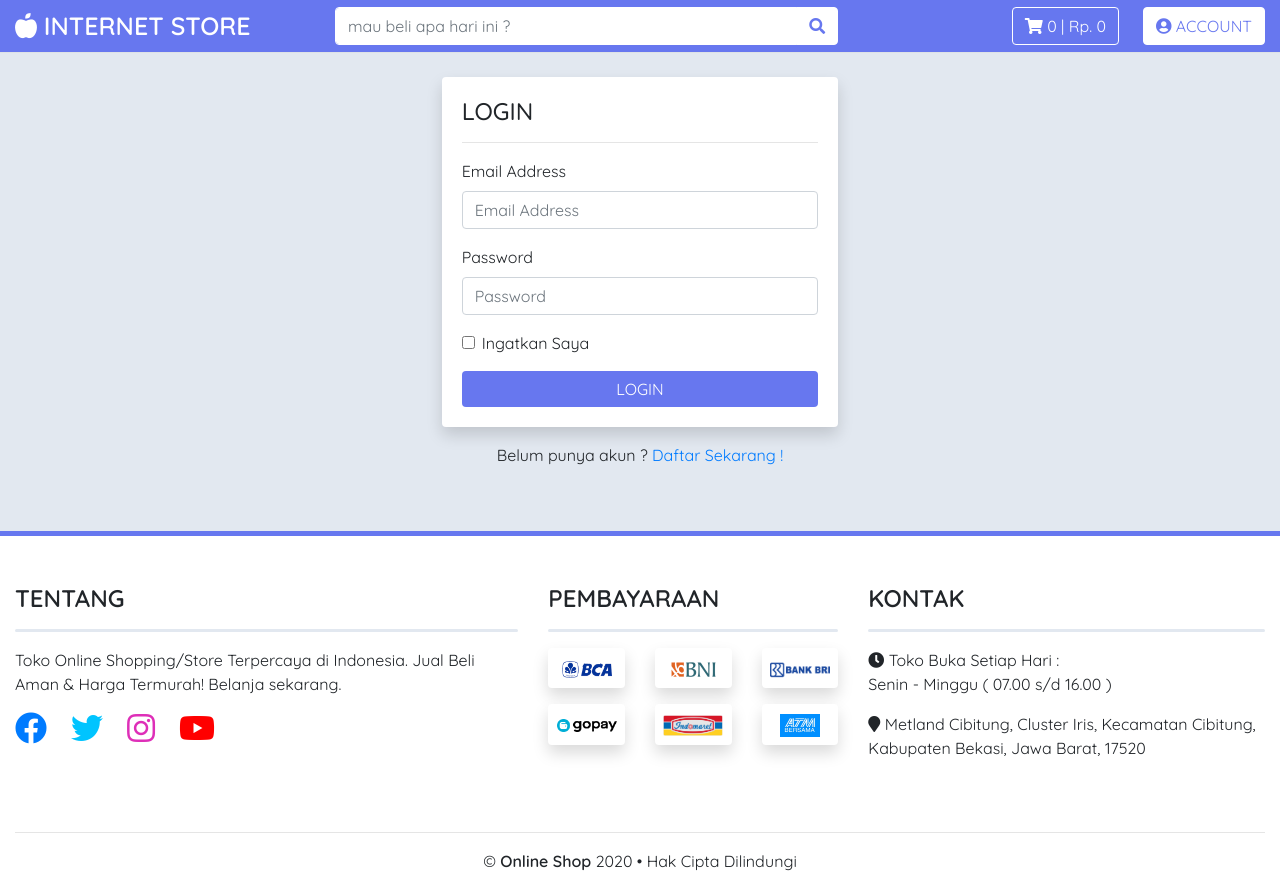
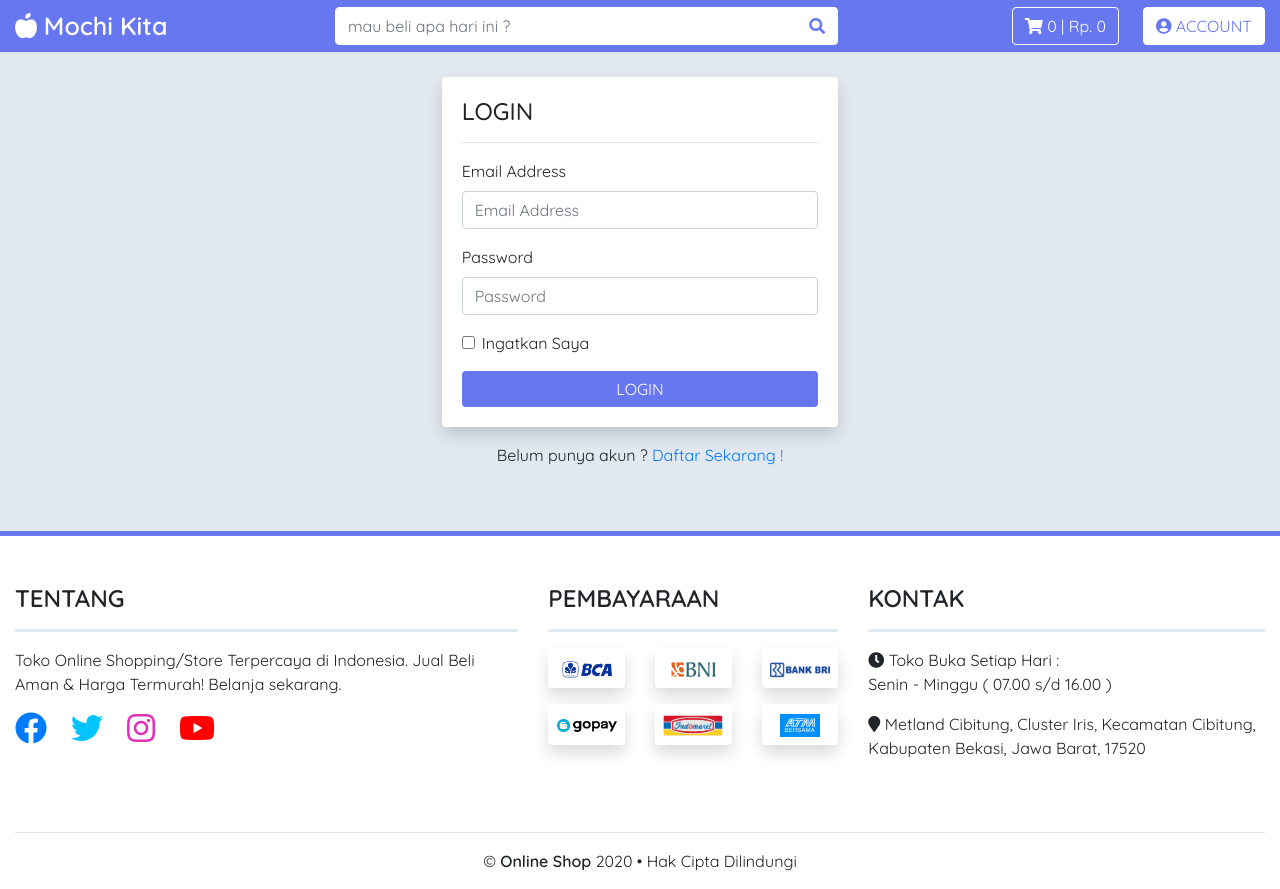
Before and after one commit to adhityaranggap/frontend-store, a Vue app: page /login in a window 1280 px wide. Built offline with nearby package versions, Linux system fonts and the light colour scheme.

Commit message:
edit url api and logo

```diff
--- a/public/index.html
+++ b/public/index.html
@@ -4,7 +4,8 @@
 <head>
     <meta charset="UTF-8">
     <meta name="viewport" content="width=device-width, initial-scale=1.0">
-    <title>Internet Store - Toko Onlien Apple Terpercaya No. 1 di Indonesia</title>
+    <title>Mochi Kita - Toko Online Apple Terpercaya No. 1 di Indonesia</title>
+    <link rel="shortcut icon" href="https://shop.rumahinternet.id/assets/img/shop-2.png" type="image/x-icon">
     <link rel="stylesheet" href="https://stackpath.bootstrapcdn.com/bootstrap/4.5.2/css/bootstrap.min.css">
     <link href="https://cdnjs.cloudflare.com/ajax/libs/font-awesome/5.12.1/css/all.min.css" rel="stylesheet">
     <style>
--- a/src/api/Api.js
+++ b/src/api/Api.js
@@ -3,7 +3,7 @@ import axios from 'axios'
 
 const Api = axios.create({
     //set default endpoint API
-    baseURL: 'https://shop.rumahinternet.id/api'
+    baseURL: 'https://api.mochikita.com/api'
 })
 
 export default Api
--- a/src/components/Header.vue
+++ b/src/components/Header.vue
@@ -9,7 +9,7 @@
               class="text-decoration-none"
               data-abc="true"
             >
-              <span class="logo"><i class="fa fa-apple-alt"></i> INTERNET STORE </span>
+              <span class="logo"><i class="fa fa-apple-alt"></i> Mochi Kita </span>
             </router-link>
           </div>
           <div class="col-md-5 d-none d-md-block">
```
